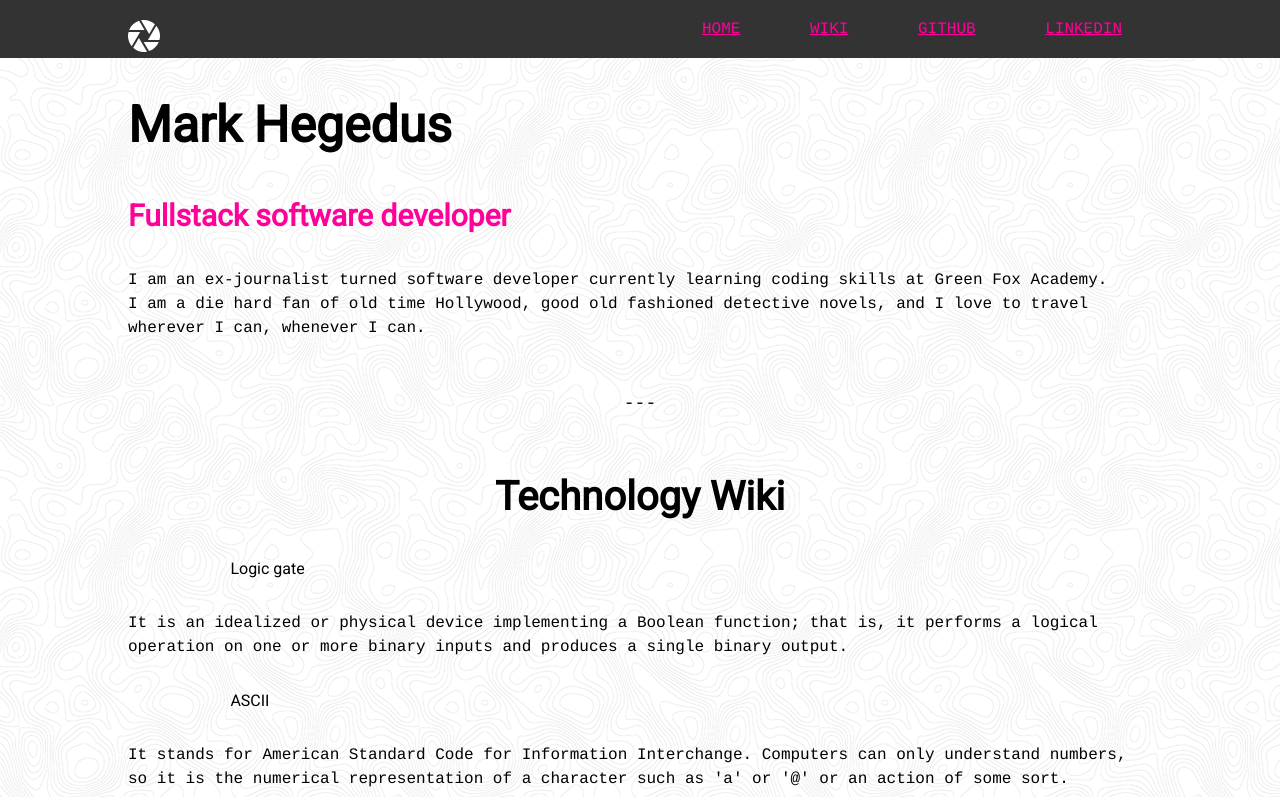
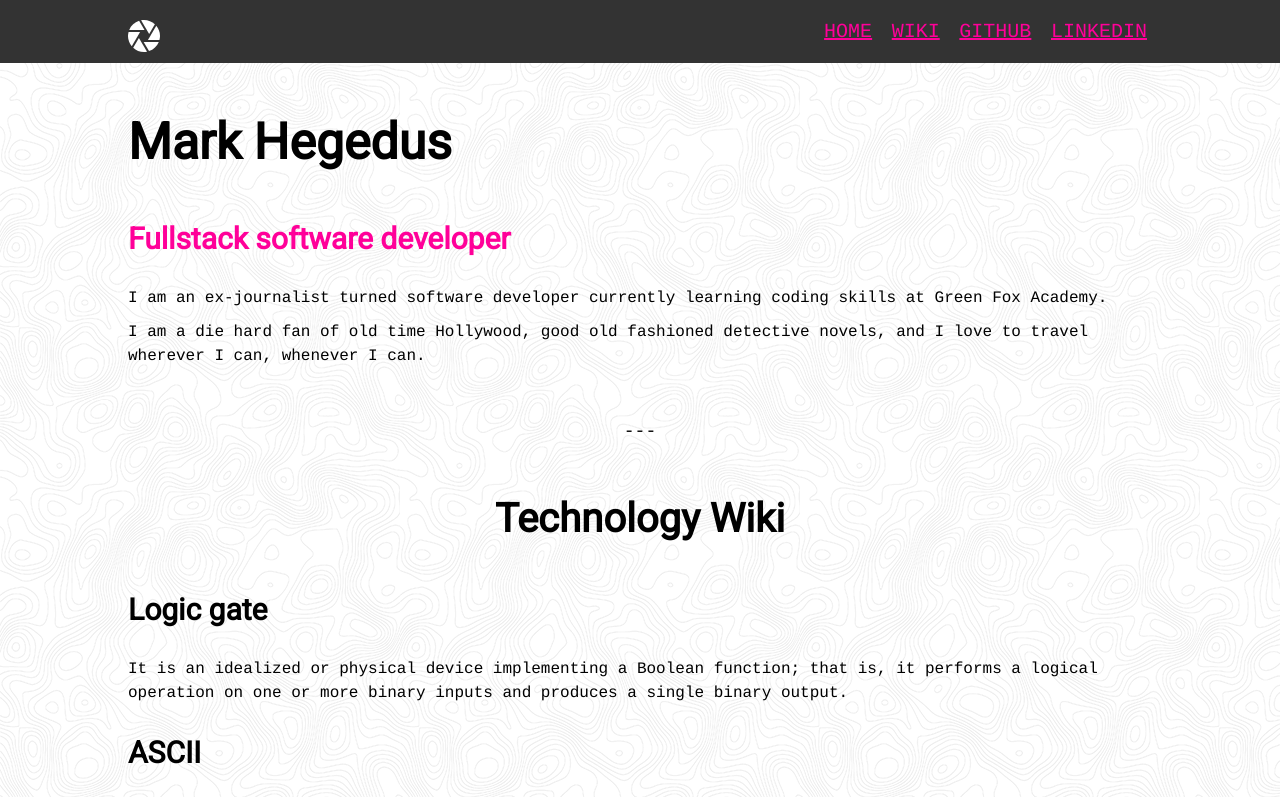
Before and after one commit to h-mark-s/h-mark-s.github.io, a plain HTML site: page index.html in a window 1280 px wide. Shown: the top 797 px of the page. Drawn offline with Linux system fonts and the light colour scheme.

Commit message:
fixing some mistakes in the html and css files

```diff
--- a/index.html
+++ b/index.html
@@ -30,17 +30,17 @@
         <h3 class="title">Technology Wiki</h3>
 
             <dl>
-                <dt class="title">Logic gate</dt>
+                <dt class="term">Logic gate</dt>
                     <dd>It is an idealized or physical device implementing a Boolean function; that is, it performs a logical operation on one or more binary inputs and produces a single binary output.</dd>
-                <dt class="title">ASCII</dt>
+                <dt class="term">ASCII</dt>
                     <dd>It stands for American Standard Code for Information Interchange. Computers can only understand numbers, so it is the numerical representation of a character such as 'a' or '@' or an action of some sort.</dd>
-                <dt class="title">RAM</dt>
+                <dt class="term">RAM</dt>
                     <dd>It is a form of computer data storage which stores frequently used program instructions to increase the general speed of a system. It can be randomly accessed. Data items to be read or written in almost the same amount of time irrespective of the physical location of data inside the memory.</dd>
-                <dt class="title">Programming language</dt>
+                <dt class="term">Programming language</dt>
                     <dd>A formal language that specifies a set of instructions that can be used to produce various kinds of output. They generally consist of instructions for a computer and can be used to create programs that implement specific algorithms.</dd>
-                <dt class="title">DNS</dt>
+                <dt class="term">DNS</dt>
                     <dd>A hierarchical decentralized naming system for computers, services, or other resources connected to the Internet or a private network. It associates various information with domain names assigned to each of the participating entities.</dd>
-                <dt class="title">HTTP</dt>
+                <dt class="term">HTTP</dt>
                     <dd>An application protocol for distributed, collaborative, and hypermedia information systems. It is the foundation of data communication for the World Wide Web. It is the standard protocol to exchange or transfer hypertext.</dd>
             </dl>
 
--- a/styles.css
+++ b/styles.css
@@ -9,46 +9,54 @@ html {
 .nav_bar {
     background-color: #333333;
     padding: 20px 10%;
-    display: block;
     text-align: right;
 }
 .nav_bar a {
-    padding: 30px;
+    padding: 0 5px;
+    font-size: 20px;
     color: #ff0099;
 }
 .nav_bar img {
-    display: inline-block;
     float: left;
 }
-.title,
-p,
-dl {
+.title {
     padding: 0 10%;
-    line-height: 1.5;
-}
-dl dt {
-    padding 0 10%;
-    text-align: left;
-}
-.title {
-    font-family: 'Roboto', sans-serif;
-    margin: 30px 0;
+    font-family: 'Roboto';
+    font-weight: 600;
 }
 .separator {
     font-size: 18px;
-    width: 300px;
-    margin: 50px auto;
+    margin: 50px 0;
     text-align: center;
 }
-h1 {
+p {
+    padding: 0 10%;
+    margin: 10px 0;
+    line-height: 1.5;
+}
+h1.title {
     font-size: 50px;
-    font-weight: bold;
+    margin: 50px 0;
 }
-h2 {
+h2.title {
     font-size: 30px;
     color: #ff0099;
+    margin: 30px 0;
 }
-h3 {
+h3.title {
     font-size: 40px;
     text-align: center;
+    margin: 50px 0;
 }
+.term {
+    font-family: 'Roboto';
+    font-size: 30px;
+    font-weight: bold;
+    margin: 30px 0;
+    padding: 0 10%;
+}
+dl dd {
+    padding: 0 10%;
+    margin: 10px 0;
+    line-height: 1.5;
+}
```
